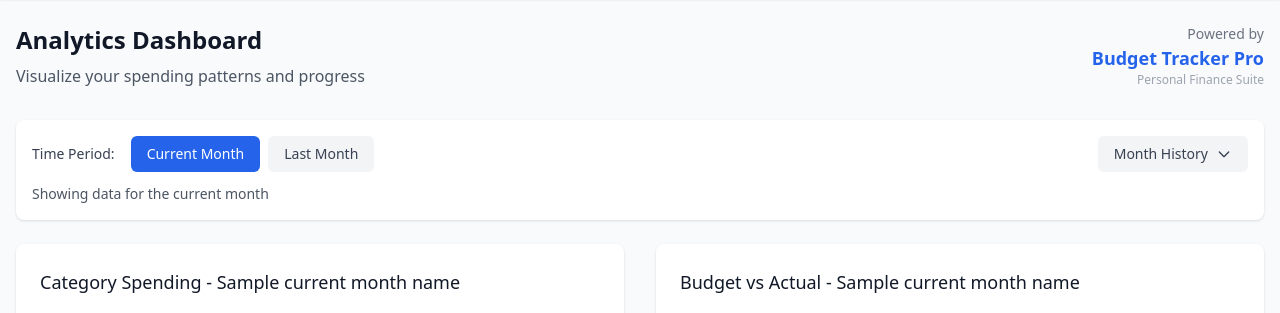
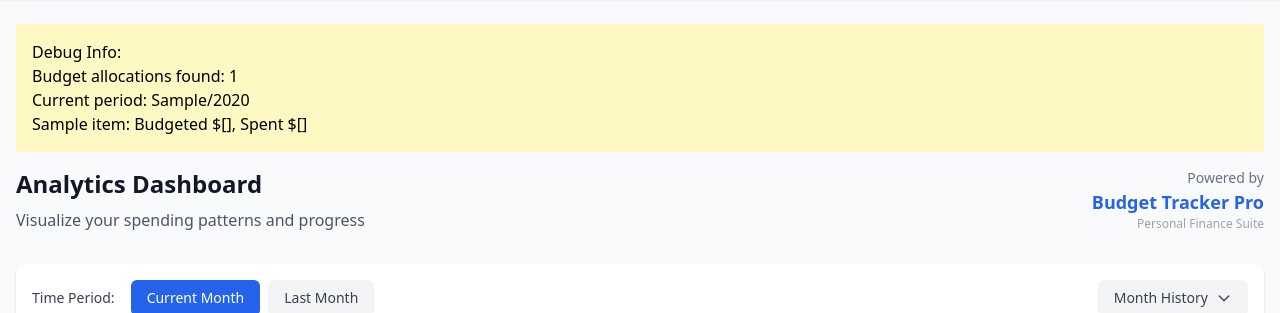
Before and after one commit to salmonars1-lab/budget-tracker-pro, a Flask app: template templates/analytics.html in a window 1280 px wide. Shown: the part 65-378 px from the top of the page. Run offline with Flask 3, Linux system fonts and the light colour scheme; the template is opened without the code that fills it: most values are stand-ins (such as "Sample title", 1, 10 or a date in 2020); some libraries are stand-ins or nearby versions.

Commit message:
Update analytics.html

```diff
--- a/templates/analytics.html
+++ b/templates/analytics.html
@@ -3,6 +3,19 @@
 {% block title %}Analytics - Budget Tracker{% endblock %}
 
 {% block content %}
+<!-- Debug Info -->
+<div class="bg-yellow-100 p-4 mb-4 rounded">
+    <h4>Debug Info:</h4>
+    <p>Budget allocations found: {{ budget_data|length if budget_data else 'None' }}</p>
+    <p>Current period: {{ current_month }}/{{ current_year }}</p>
+    {% if budget_data %}
+        {% for item in budget_data %}
+        <p>{{ item.category_name }}: Budgeted ${{ item.budgeted }}, Spent ${{ item.spent }}</p>
+        {% endfor %}
+    {% else %}
+        <p>No budget_data variable passed to template</p>
+    {% endif %}
+</div>
 <div x-data="analytics()" x-init="init()">
     <!-- Header with Branding -->
     <div class="mb-8 flex items-center justify-between">
```
